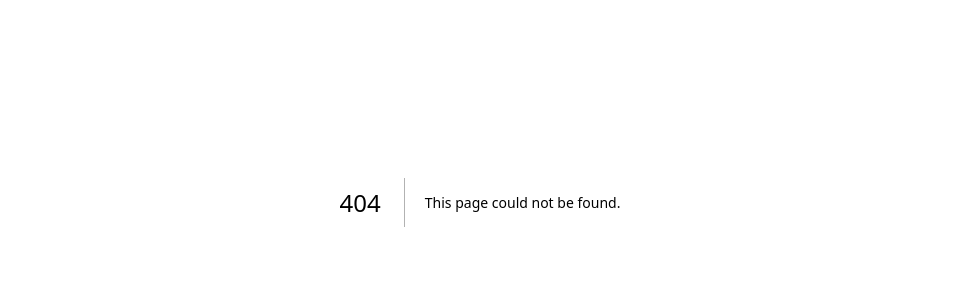
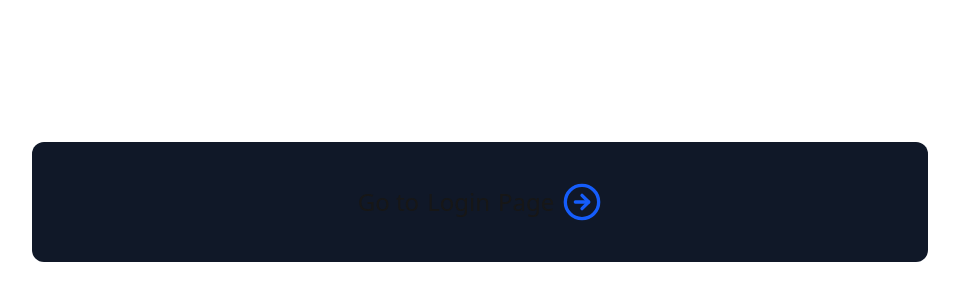
Before and after one commit to theHalfBloodStackMaster/auth_app, a Next.js app: page /redirect-page in a window 1280 px wide. Before the commit this address had no page. Shown: the part 198-498 px from the top of the page, without its empty margins (160-1119 px from the left). Built offline with nearby package versions, Linux system fonts and the light colour scheme.

Commit message:
feat: Update email validation redirect and add new redirect page component for improved user navigation

```diff
--- a/src/app/forgot-password/page.jsx
+++ b/src/app/forgot-password/page.jsx
@@ -25,7 +25,7 @@ export default function ForgotPasswordPage() {
       });
       await axios.post("api/users/validate-email", { email: email });
 
-      router.push("/login");
+      router.push("/redirect-page");
       toast.dismiss(loadingToast);
       toast.success("Email validated", {
         style: {
--- a/src/app/globals.css
+++ b/src/app/globals.css
@@ -24,3 +24,19 @@ body {
   color: var(--foreground);
   font-family: system-ui, sans-serif;
 }
+
+@theme inline {
+  --animate-bounce-forward: bounce-forward 1s infinite;
+
+  @keyframes bounce-forward {
+    0%,
+    100% {
+      transform: translateX(25%);
+      animation-timing-function: cubic-bezier(0.8, 0, 1, 1);
+    }
+    50% {
+      transform: none;
+      animation-timing-function: cubic-bezier(0, 0, 0.2, 1);
+    }
+  }
+}
--- /dev/null
+++ b/src/app/redirect-page/page.jsx
@@ -0,0 +1,33 @@
+"use client";
+
+import Link from "next/link";
+import { CircleArrowRight } from "lucide-react";
+
+export default function RedirectPage() {
+  return (
+    <div className="flex min-h-screen w-full items-center justify-center px-4">
+      <div className="flex w-full max-w-4xl items-center justify-center rounded-xl bg-gray-900 p-6 sm:p-8 md:p-10">
+        <div className="flex items-center justify-center gap-2 whitespace-nowrap text-2xl">
+          <span>Go to</span>
+
+          <Link href="/login" className="hover:text-blue-500">
+            Login
+          </Link>
+
+          <span>Page</span>
+
+          <Link href="/login" aria-label="Go to Login page">
+            <CircleArrowRight
+              className="
+                size-10
+                text-blue-600
+                hover:cursor-pointer
+                hover:animate-bounce-forward
+              "
+            />
+          </Link>
+        </div>
+      </div>
+    </div>
+  );
+}
```
